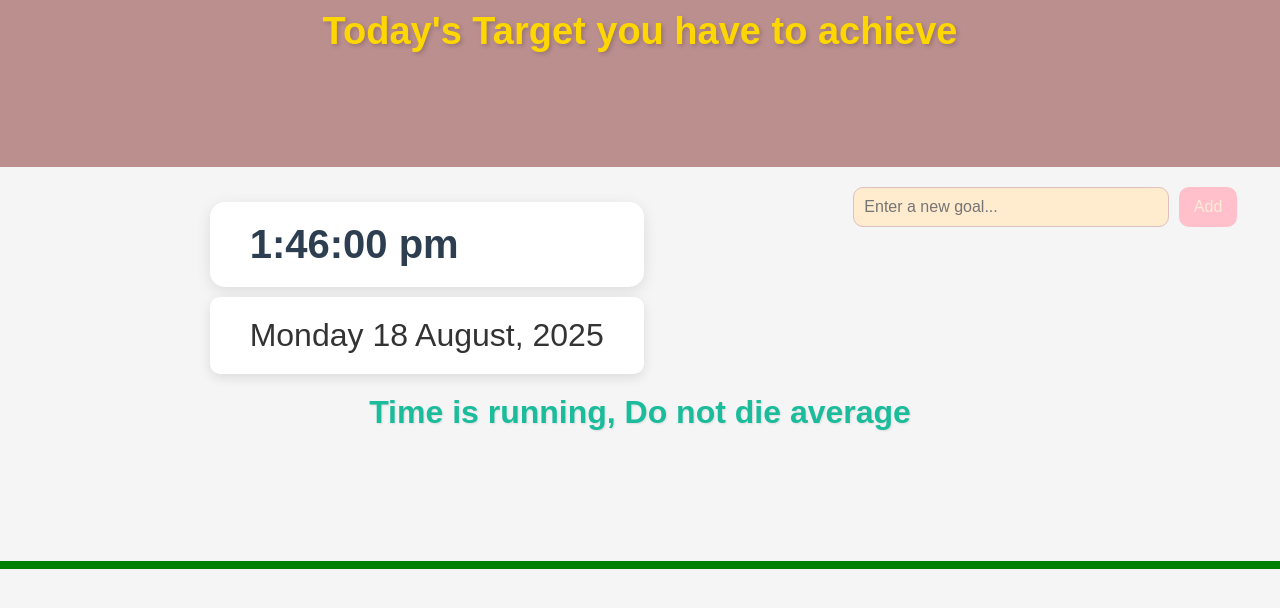
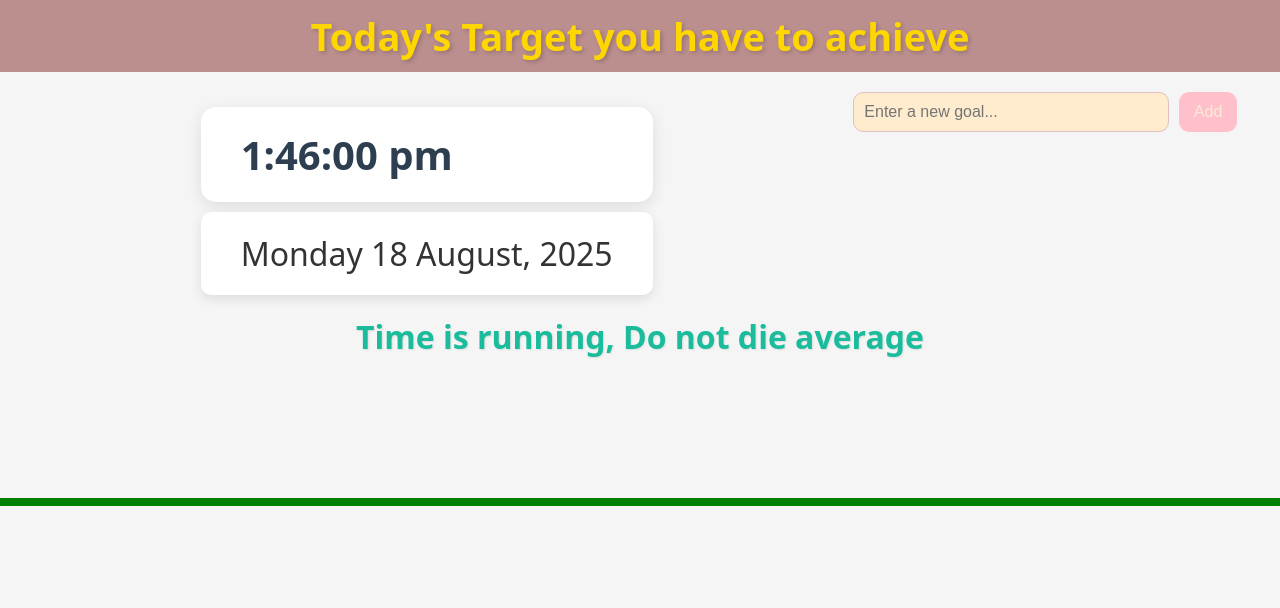
Before and after one commit to gauravcs2025/DOTO, a plain HTML site: page index.html in a window 1280 px wide. Drawn offline with Linux system fonts and the light colour scheme; no server answers.

Commit message:
Changed the font

```diff
--- a/style.css
+++ b/style.css
@@ -7,8 +7,9 @@ body {
   margin: 0;
   display: grid;
   grid-template-columns: 2fr 1fr;
-  grid-template-rows: 1fr 1fr 1fr;
+  grid-template-rows: auto 1fr 1fr;
   border-bottom: 8px solid green;
+  font-family: sans;
 }
 
 #header {
```
